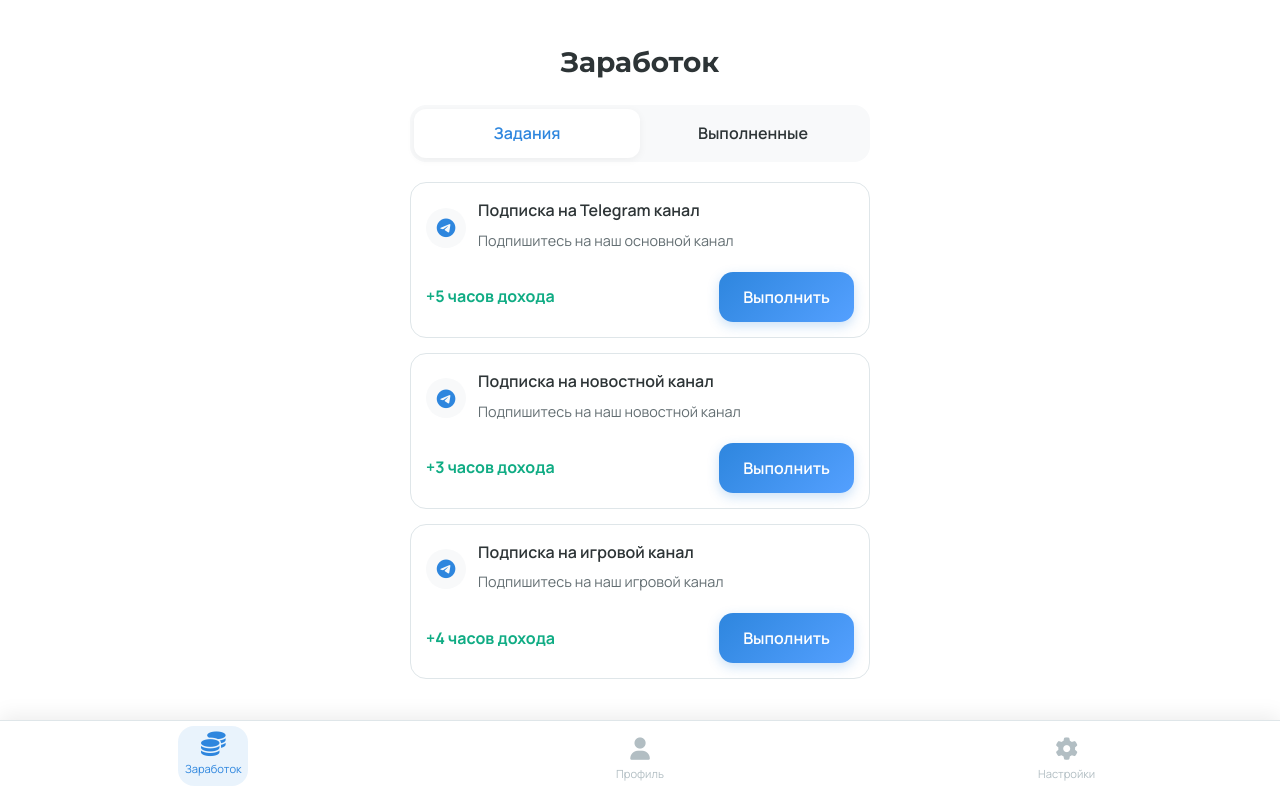
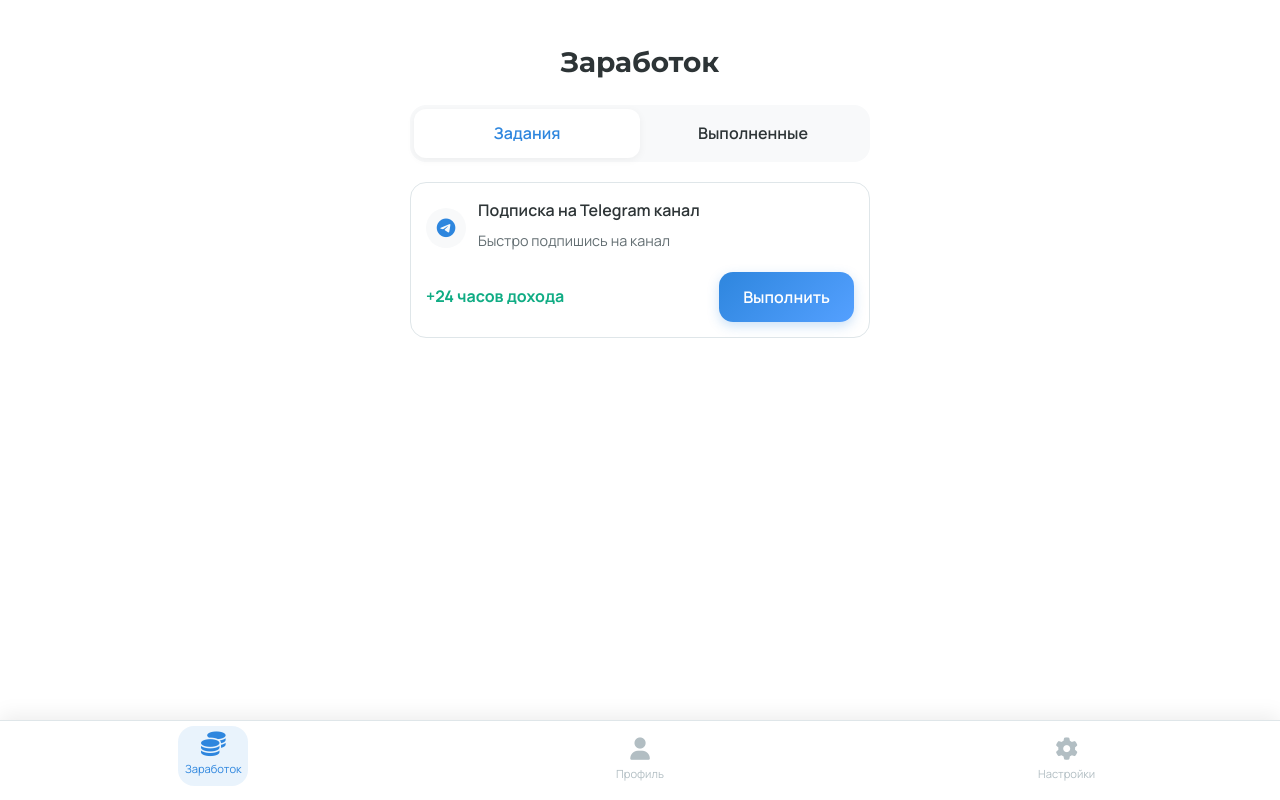
Before and after one commit to samadluk-developer/testapp, a plain HTML site: page index.html in a window 1280 px wide. Drawn offline with nearby package versions, Linux system fonts and the light colour scheme.

Commit message:
Update index.html

```diff
--- a/index.html
+++ b/index.html
@@ -1200,27 +1200,9 @@
                 {
                     id: 1,
                     title: 'Подписка на Telegram канал',
-                    description: 'Подпишитесь на наш основной канал',
-                    reward: 5,
-                    link: 'https://t.me/example_channel',
-                    icon: 'fab fa-telegram',
-                    completed: false
-                },
-                {
-                    id: 2,
-                    title: 'Подписка на новостной канал',
-                    description: 'Подпишитесь на наш новостной канал',
-                    reward: 3,
-                    link: 'https://t.me/example_news',
-                    icon: 'fab fa-telegram',
-                    completed: false
-                },
-                {
-                    id: 3,
-                    title: 'Подписка на игровой канал',
-                    description: 'Подпишитесь на наш игровой канал',
-                    reward: 4,
-                    link: 'https://t.me/example_games',
+                    description: 'Быстро подпишись на канал',
+                    reward: 24,
+                    link: 'https://t.me/samadlukmanov',
                     icon: 'fab fa-telegram',
                     completed: false
                 }
```
